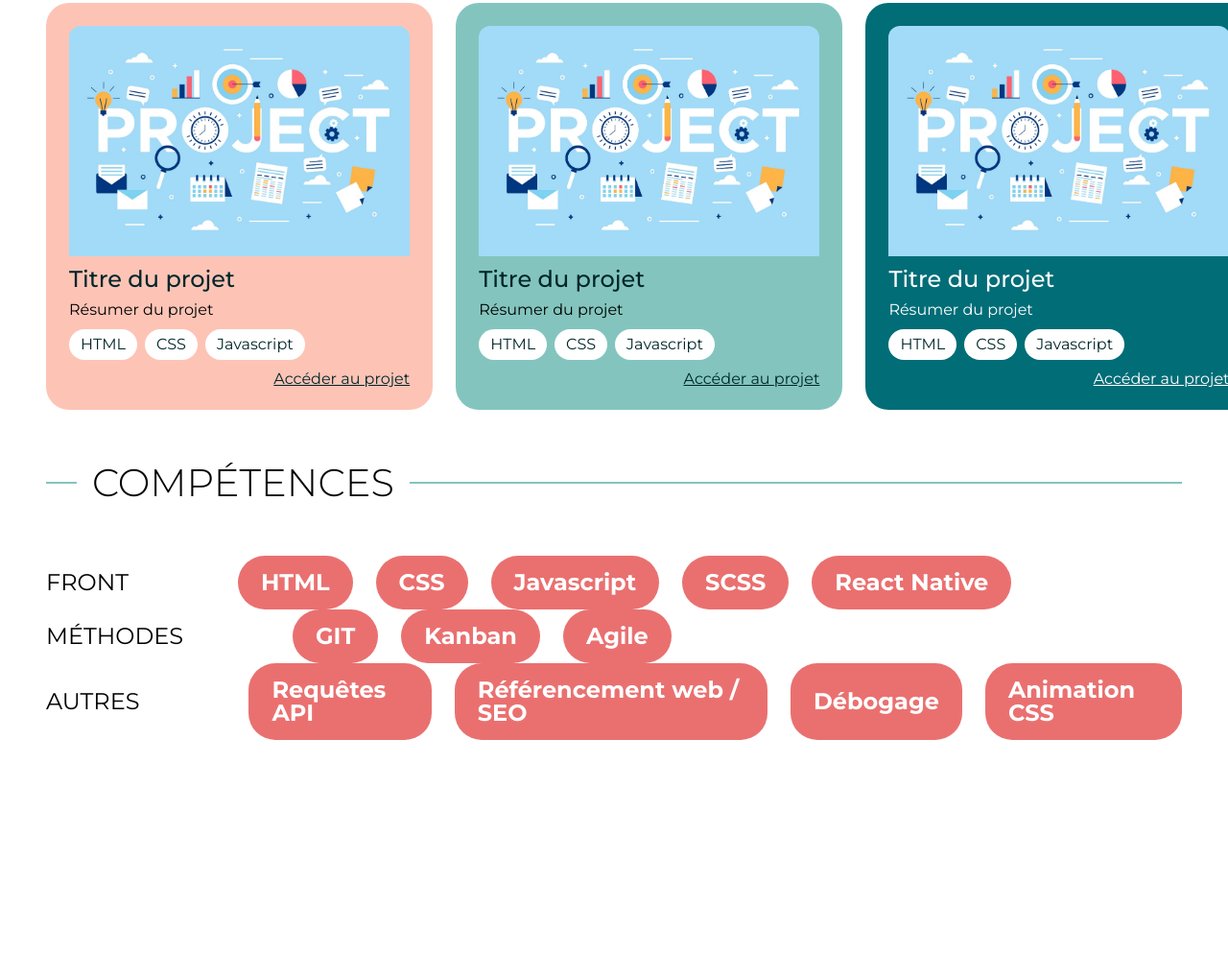
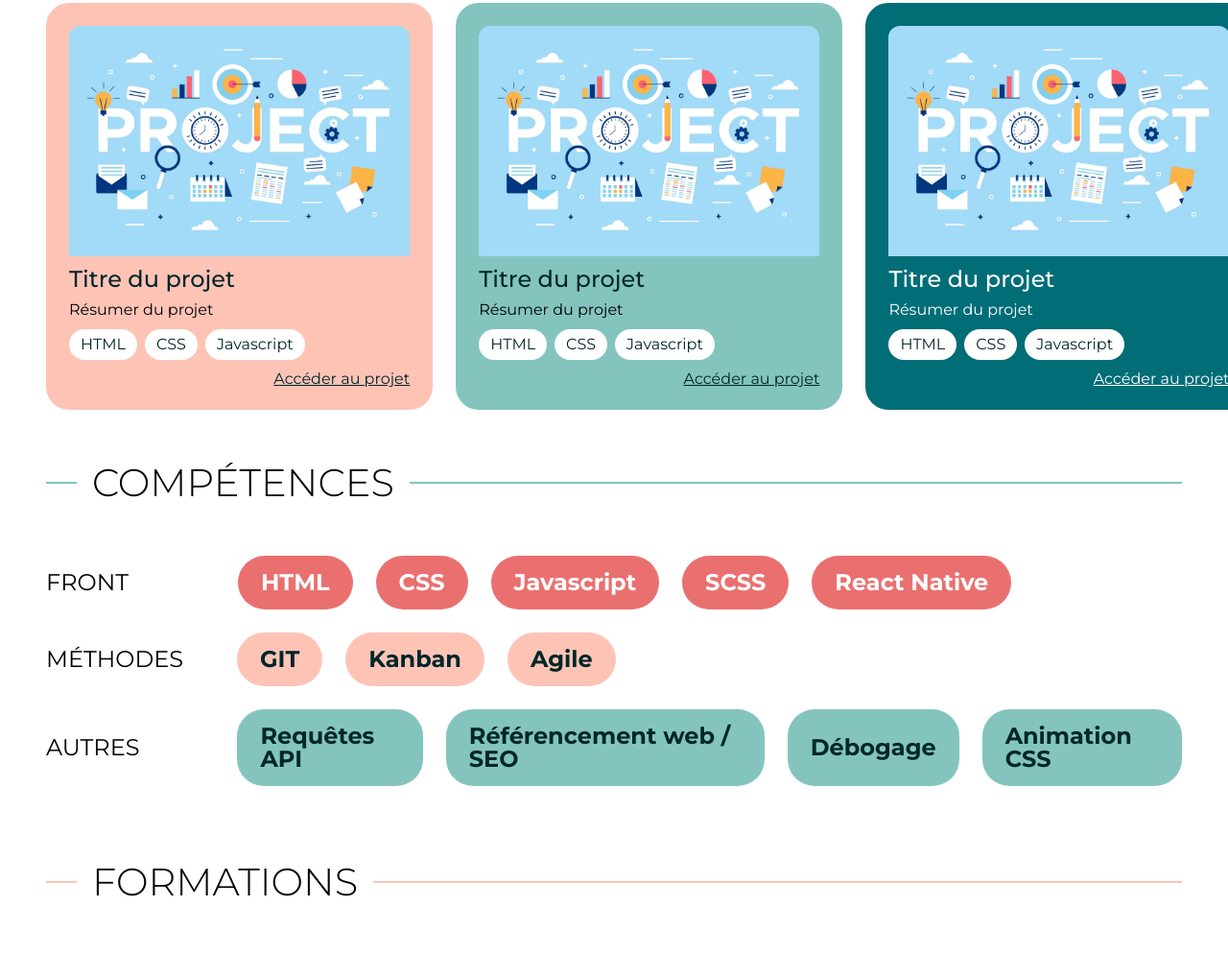
Before and after one commit to damoonee/Portfolio, a plain HTML site: page index.html in a window 1280 px wide. Shown: the part 686-1705 px from the top of the page at 96% size. Before the commit the page ends 1481 px from the top, so only its background shows below. Drawn offline with Linux system fonts and the light colour scheme.

Commit message:
finition de la partie compétence

```diff
--- a/assets/styles/main.scss
+++ b/assets/styles/main.scss
@@ -184,6 +184,10 @@ section {
         &.secondary-alternate .line {
             background: var(--secondary-alternate);
         }
+
+        &.dark-primary .line {
+            background: var(--dark-primary);
+        }
     }
 
 
@@ -278,6 +282,7 @@ section {
     .skills {
         display: flex;
         align-items: center;
+        padding-bottom: 24px;
 
         .title-skills {
             padding-right: 114px;
@@ -285,6 +290,14 @@ section {
             font-weight: 400;
             font-family: 'Montserrat';
             line-height: 24px;
+
+            &.title-method {
+                padding-right: 56px;
+            }
+
+            &.title-others {
+                padding-right: 102px;
+            }
         }
 
         .capacity {
@@ -305,6 +318,16 @@ section {
                 align-items: center;
                 padding: 16px 24px;
                 line-height: 1;
+
+                &.dark-primary {
+                    background: var(--dark-primary);
+                    color: var(--black);
+                }
+
+                &.secondary-alternate {
+                    background: var(--secondary-alternate);
+                    color: var(--black);
+                }
             }
         }
     }
--- a/index.html
+++ b/index.html
@@ -114,25 +114,32 @@
                 </ul>
             </div>
             <div class="skills">
-                <div class="title-skills">
+                <div class="title-skills title-method">
                     <h3>MÉTHODES</h3>
                 </div>
                 <ul class="capacity">
-                    <li class="know">GIT</li>
-                    <li class="know">Kanban</li>
-                    <li class="know">Agile</li>
+                    <li class="know dark-primary">GIT</li>
+                    <li class="know dark-primary">Kanban</li>
+                    <li class="know dark-primary">Agile</li>
                 </ul>
             </div>
             <div class="skills">
-                <div class="title-skills">
+                <div class="title-skills title-others">
                     <h3>AUTRES</h3>
                 </div>
                 <ul class="capacity">
-                    <li class="know">Requêtes API</li>
-                    <li class="know">Référencement web / SEO</li>
-                    <li class="know">Débogage</li>
-                    <li class="know">Animation CSS</li>
+                    <li class="know secondary-alternate">Requêtes API</li>
+                    <li class="know secondary-alternate">Référencement web / SEO</li>
+                    <li class="know secondary-alternate">Débogage</li>
+                    <li class="know secondary-alternate">Animation CSS</li>
                 </ul>
+            </div>
+        </section>
+        <section class="training" id="#formations">
+            <div class="section-title dark-primary">
+                <span class="line"></span>
+                <h2>FORMATIONS</h2>
+                <span class="line"></span>
             </div>
         </section>
     </body>
```
Also changed, not shown: assets/styles/main.css.
